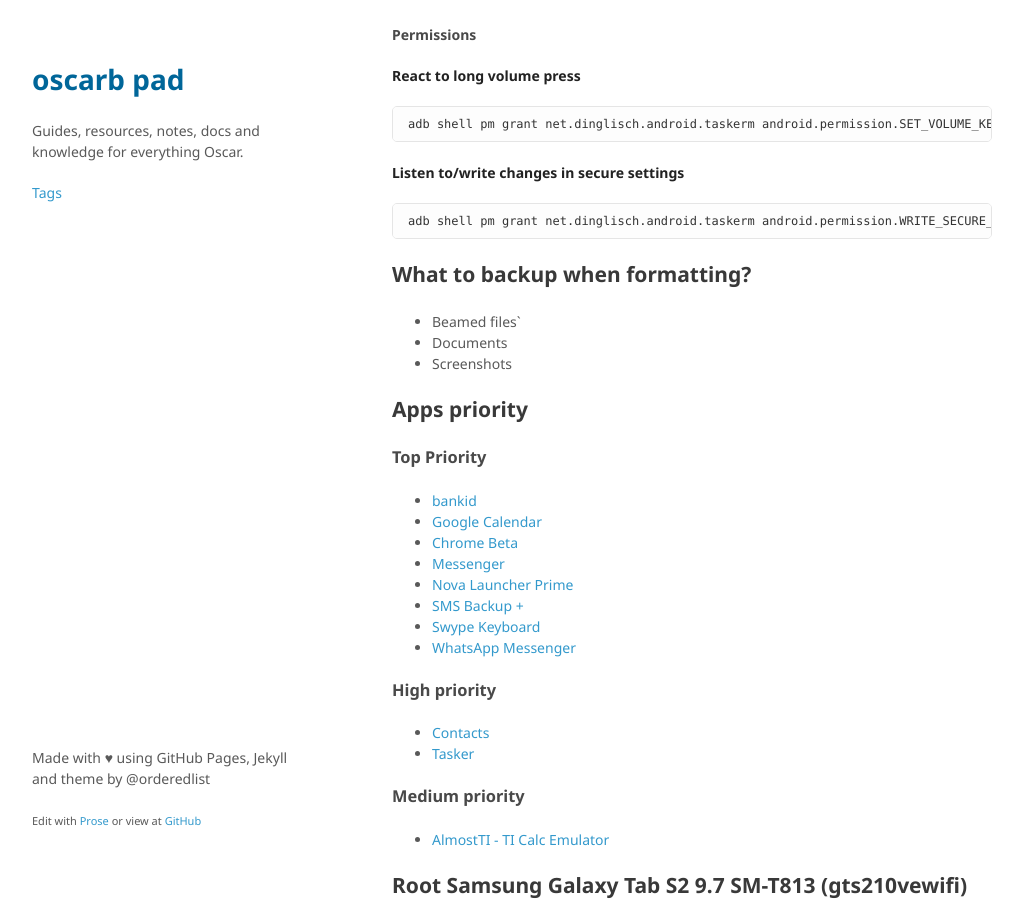
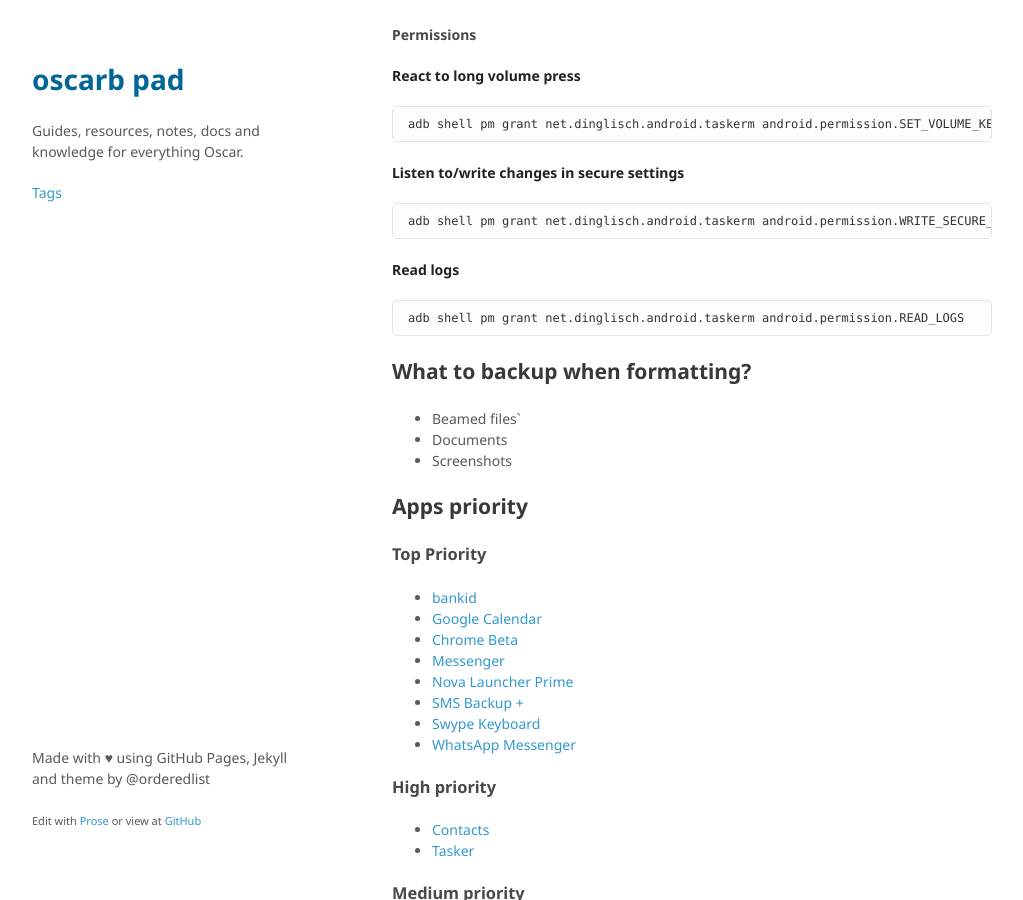
Before and after one commit to oscarb/pad, a Jekyll site: the page built from _docs/android-device-guide.md, in a window 1280 px wide and 900 px high, scrolled down 606 px. Shown: the whole window, without its empty margins (128-1151 px from the left). Built offline with Jekyll 4.4.1, drawn with Linux system fonts in a browser that asks for light colours; some web fonts are replaced.

Commit message:
Update android-device-guide.md

````diff
--- a/_docs/android-device-guide.md
+++ b/_docs/android-device-guide.md
@@ -45,6 +45,10 @@ adb shell pm grant net.dinglisch.android.taskerm android.permission.SET_VOLUME_K
 adb shell pm grant net.dinglisch.android.taskerm android.permission.WRITE_SECURE_SETTINGS
 ```
 
+**Read logs**
+```
+adb shell pm grant net.dinglisch.android.taskerm android.permission.READ_LOGS
+```
 
 ## What to backup when formatting?
 
````
